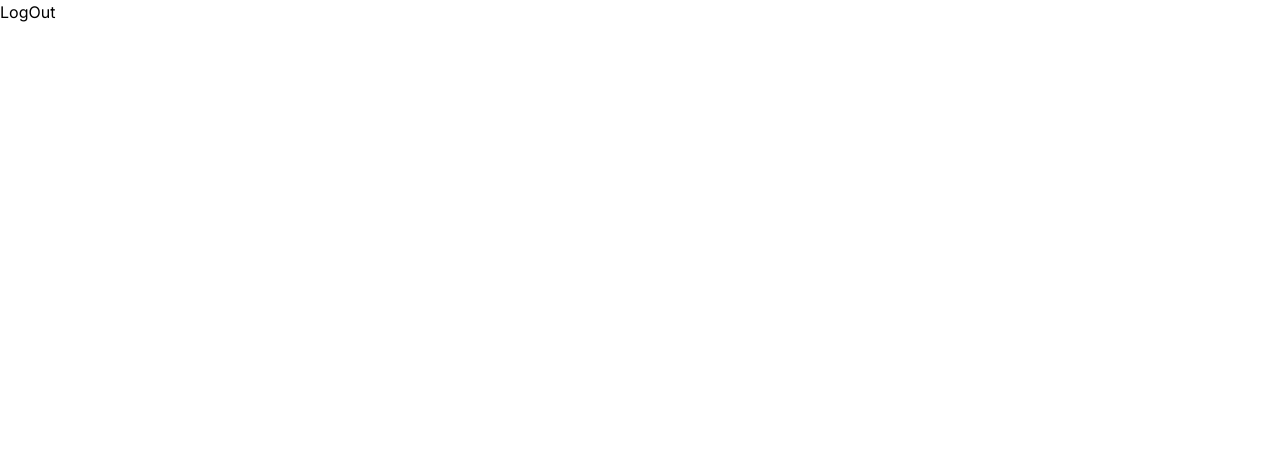
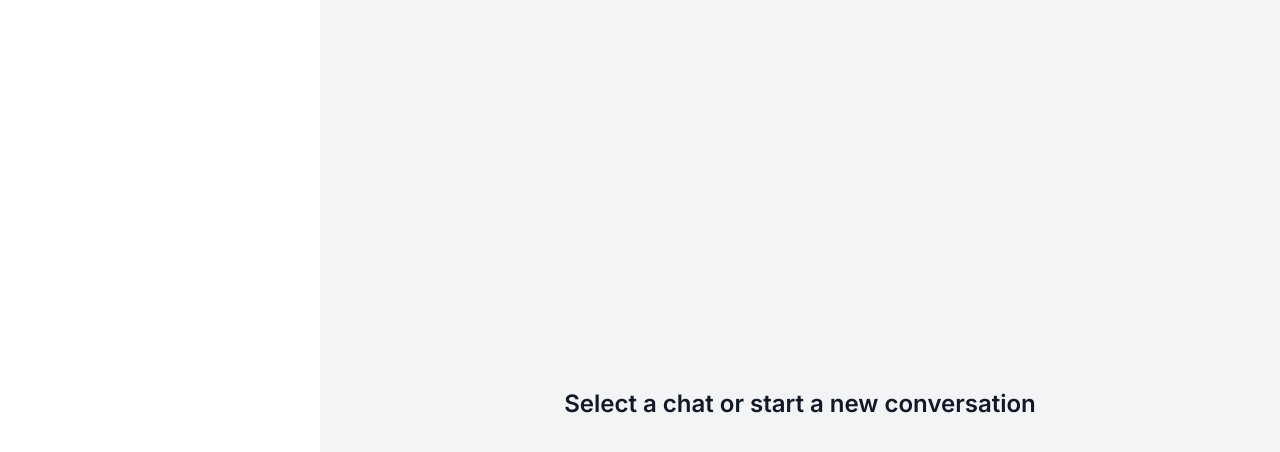
Before and after one commit to mr-sazzad/messenger, a Next.js app: page /users in a window 1280 px wide. Shown: the top 452 px of the page. Built offline with nearby package versions, Linux system fonts and the light colour scheme.

Commit message:
empty state file commited successfully !

```diff
--- /dev/null
+++ b/app/components/EmptyState.tsx
@@ -0,0 +1,39 @@
+const EmptyState = () => {
+  return (
+    <div
+      className="
+      px-4
+      py-10
+      sm:px-6
+      lg:px-8
+      h-full
+      flex
+      justify-center
+      items-center
+     bg-gray-100
+     "
+    >
+      <div
+        className="
+        text-center
+        items-center
+        flex
+        flex-col
+       "
+      >
+        <h3
+          className="
+            mt-2
+            text-2xl
+            font-semibold
+            text-gray-900
+            "
+        >
+          Select a chat or start a new conversation
+        </h3>
+      </div>
+    </div>
+  );
+};
+
+export default EmptyState;
--- a/app/users/page.tsx
+++ b/app/users/page.tsx
@@ -1,11 +1,11 @@
-"use client";
+// "use client";
 
-import { signOut } from "next-auth/react";
+import EmptyState from "../components/EmptyState";
 
 const UsersPage = () => {
   return (
-    <div>
-      <button onClick={() => signOut()}>LogOut</button>
+    <div className="hidden lg:block lg:pl-80 h-full">
+      <EmptyState />
     </div>
   );
 };
--- a/middleware.ts
+++ b/middleware.ts
@@ -6,6 +6,7 @@ export default withAuth({
   },
 });
 
+//protected routes define
 export const config = {
-  matcher: ["/users/:path*"],
+  matcher: ["/users/:path*"], //wildcard matcher
 };
```
